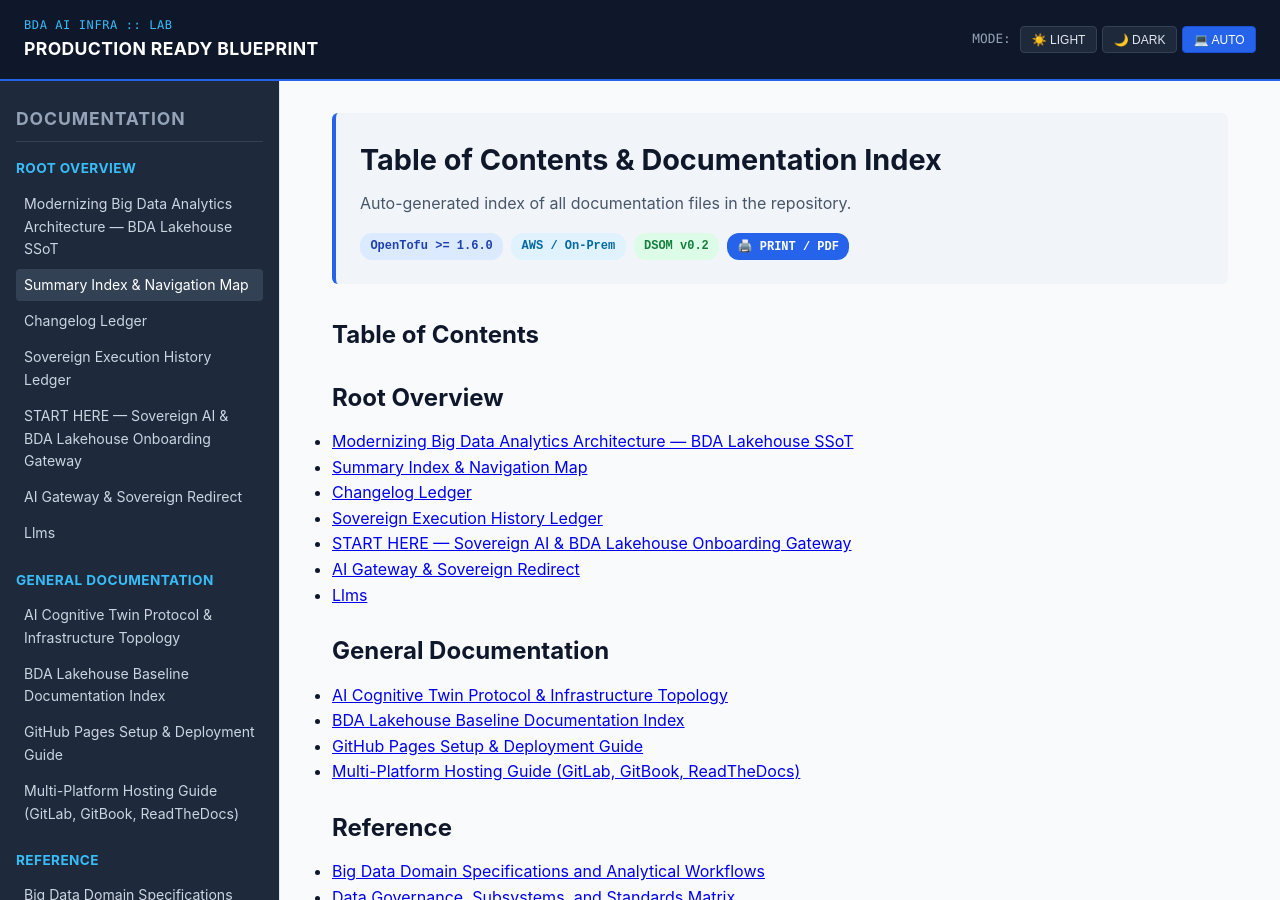
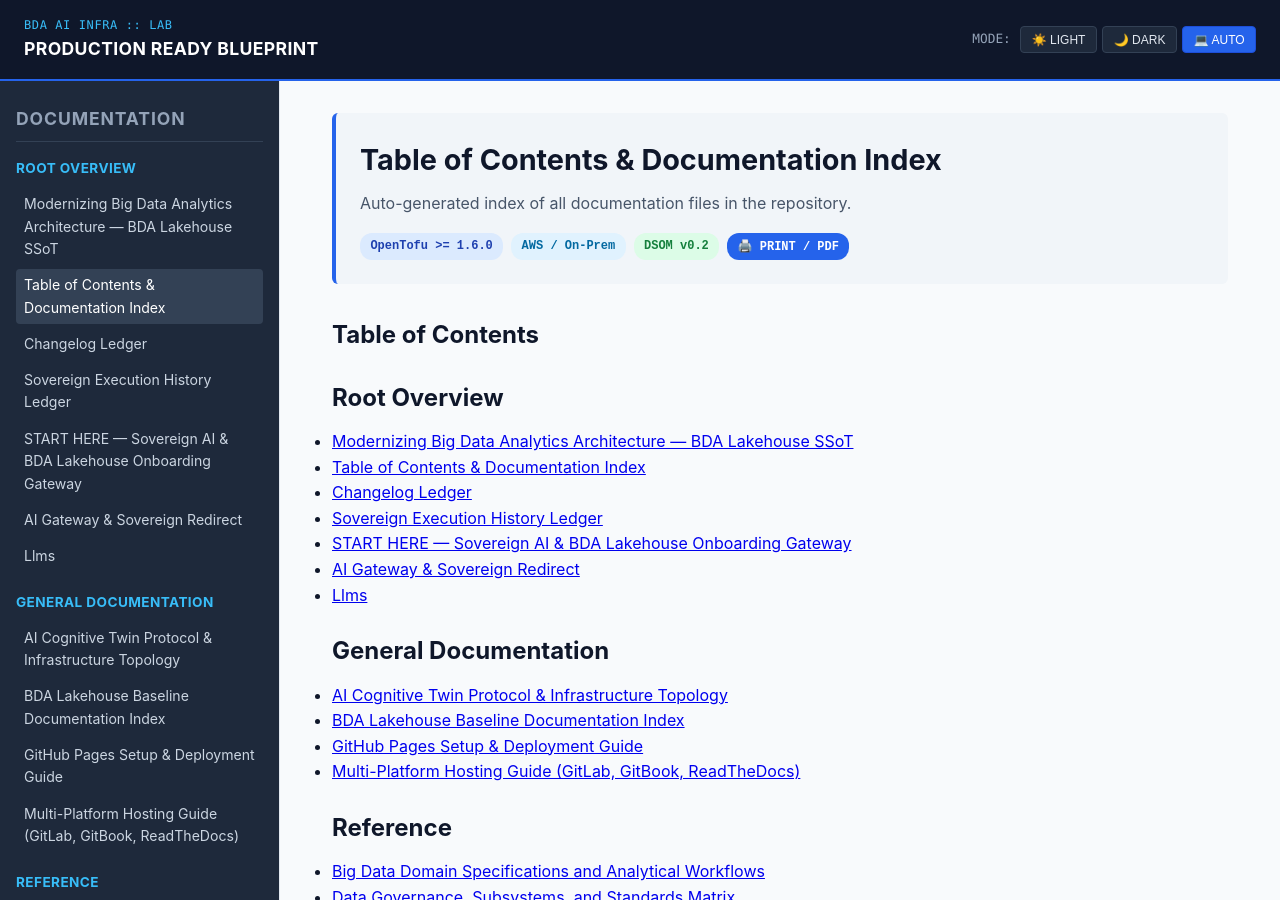
Before and after one commit to linuxmalaysia/bda-ai-infra, a Jekyll site: the page built from SUMMARY.md, in a window 1280 px wide and 900 px high. Built offline with Jekyll 4.4.1, drawn with Linux system fonts in a browser that asks for light colours.

```diff
--- a/SUMMARY.md
+++ b/SUMMARY.md
@@ -22,7 +22,7 @@ topics:
 ## Root Overview
 
 * [Modernizing Big Data Analytics Architecture — BDA Lakehouse SSoT](README.md)
-* [Summary Index & Navigation Map](SUMMARY.md)
+* [Table of Contents & Documentation Index](SUMMARY.md)
 * [Changelog Ledger](CHANGELOG.md)
 * [Sovereign Execution History Ledger](HISTORY.md)
 * [START HERE — Sovereign AI & BDA Lakehouse Onboarding Gateway](START-HERE.md)
--- a/_data/navigation.yml
+++ b/_data/navigation.yml
@@ -2,7 +2,7 @@
   items:
   - title: "Modernizing Big Data Analytics Architecture \u2014 BDA Lakehouse SSoT"
     url: /README.html
-  - title: Summary Index & Navigation Map
+  - title: Table of Contents & Documentation Index
     url: /SUMMARY.html
   - title: Changelog Ledger
     url: /CHANGELOG.html
--- a/tools/generate_summary.py
+++ b/tools/generate_summary.py
@@ -143,7 +143,7 @@ def main():
             summary_lines.append(f"* [{item['title']}]({path_str})")
         summary_lines.append("")
 
-    summary_content = "\n".join(summary_lines) + "\n"
+    summary_content = "\n".join(summary_lines).rstrip() + "\n"
     SUMMARY_PATH.write_text(summary_content, encoding="utf-8")
     print(f"Generated {NAV_PATH} and updated {SUMMARY_PATH}")
 
```
Also changed, not shown: .markdownlint.json.
